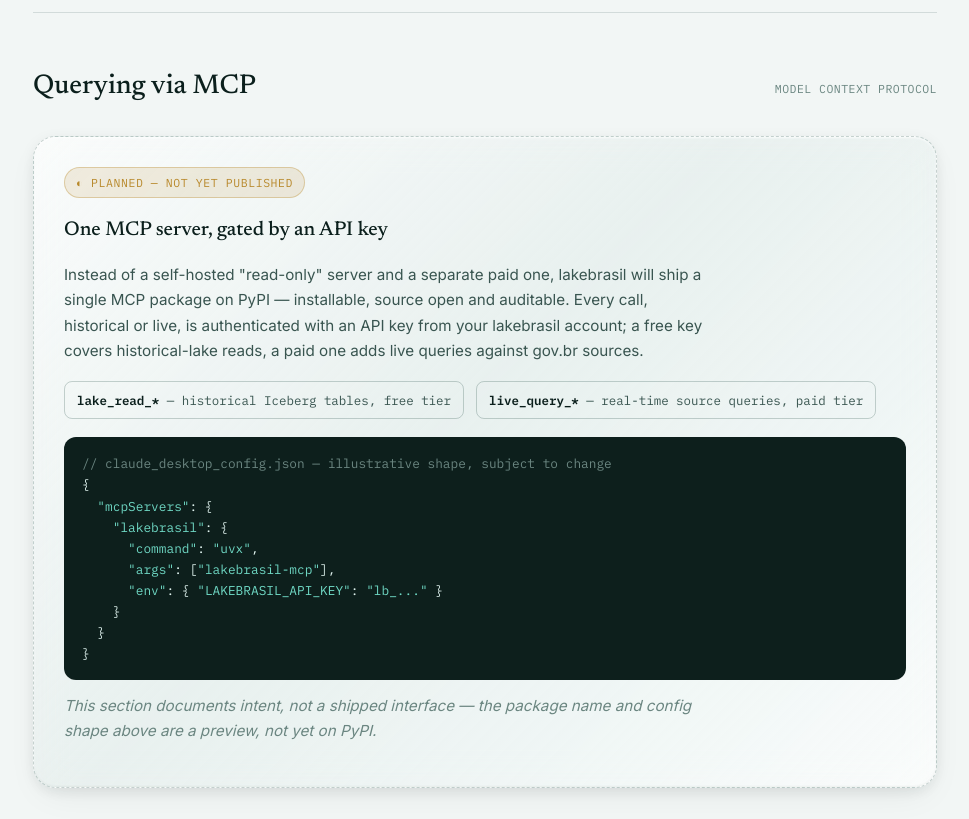
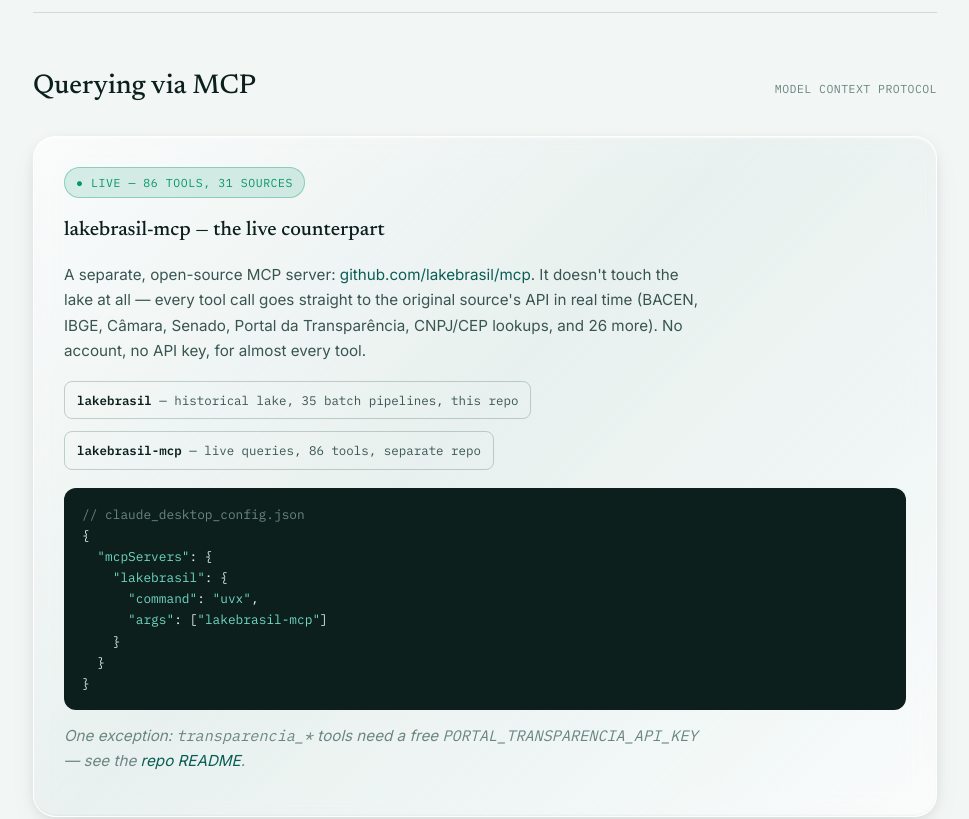
Before and after one commit to lakebrasil/data-br, a plain HTML site: page docs/index.html in a window 1280 px wide. Shown: the part 2600-3419 px from the top of the page, without its empty margins (155-1124 px from the left). Drawn offline with Linux system fonts and the light colour scheme.

Commit message:
docs: lakebrasil-mcp is live and public, not a roadmap item
github.com/lakebrasil/mcp shipped — 86 tools across 31 gov.br sources,
open source (MIT), no API key needed for almost all of it. It's a
separate live-query server, not a lake-reading layer: update the docs
page and both READMEs to stop describing it as planned/gated and point
at the real repo instead.

```diff
--- a/docs/index.html
+++ b/docs/index.html
@@ -290,7 +290,7 @@
   .backend-card pre .k { color: var(--code-accent); }
 
   /* ── MCP roadmap ────────────────────────────────────── */
-  .mcp-panel { padding: 30px 30px 28px; position: relative; border: 1.5px dashed var(--border-strong); background: var(--glass-bg); backdrop-filter: blur(18px) saturate(1.5); -webkit-backdrop-filter: blur(18px) saturate(1.5); border-radius: var(--radius-xl); box-shadow: var(--glass-shadow); }
+  .mcp-panel { padding: 30px 30px 28px; position: relative; border: 1.5px solid var(--glass-border-t); background: var(--glass-bg); backdrop-filter: blur(18px) saturate(1.5); -webkit-backdrop-filter: blur(18px) saturate(1.5); border-radius: var(--radius-xl); box-shadow: var(--glass-shadow); }
   .roadmap-badge {
     display: inline-flex; align-items: center; gap: 7px;
     font-family: 'IBM Plex Mono', monospace; font-size: 0.72rem; letter-spacing: 0.05em; text-transform: uppercase;
@@ -298,6 +298,11 @@
     background: color-mix(in srgb, var(--gold) 14%, transparent);
     border: 1px solid color-mix(in srgb, var(--gold) 35%, transparent);
     padding: 5px 11px; border-radius: 999px; margin-bottom: 16px;
+  }
+  .roadmap-badge.live-badge {
+    color: var(--emerald);
+    background: color-mix(in srgb, var(--emerald) 14%, transparent);
+    border-color: color-mix(in srgb, var(--emerald) 35%, transparent);
   }
   .mcp-panel h3 { font-size: 1.25rem; font-family: 'Newsreader', serif; margin-bottom: 8px; }
   .mcp-panel p { font-size: 0.95rem; max-width: 640px; }
@@ -460,26 +465,25 @@
     </div>
 
     <div class="mcp-panel">
-      <span class="roadmap-badge">◐ planned — not yet published</span>
-      <h3>One MCP server, gated by an API key</h3>
-      <p>Instead of a self-hosted "read-only" server and a separate paid one, lakebrasil will ship a single MCP package on PyPI — installable, source open and auditable. Every call, historical or live, is authenticated with an API key from your lakebrasil account; a free key covers historical-lake reads, a paid one adds live queries against gov.br sources.</p>
+      <span class="roadmap-badge live-badge">● live — 86 tools, 31 sources</span>
+      <h3>lakebrasil-mcp — the live counterpart</h3>
+      <p>A separate, open-source MCP server: <a href="https://github.com/lakebrasil/mcp">github.com/lakebrasil/mcp</a>. It doesn't touch the lake at all — every tool call goes straight to the original source's API in real time (BACEN, IBGE, Câmara, Senado, Portal da Transparência, CNPJ/CEP lookups, and 26 more). No account, no API key, for almost every tool.</p>
 
       <div class="scope-row">
-        <span class="scope-chip"><b>lake_read_*</b> — historical Iceberg tables, free tier</span>
-        <span class="scope-chip"><b>live_query_*</b> — real-time source queries, paid tier</span>
+        <span class="scope-chip"><b>lakebrasil</b> — historical lake, 35 batch pipelines, this repo</span>
+        <span class="scope-chip"><b>lakebrasil-mcp</b> — live queries, 86 tools, separate repo</span>
       </div>
 
-      <pre><span class="comment">// claude_desktop_config.json — illustrative shape, subject to change</span>
+      <pre><span class="comment">// claude_desktop_config.json</span>
 {
   <span class="k">"mcpServers"</span>: {
     <span class="k">"lakebrasil"</span>: {
       <span class="k">"command"</span>: <span class="k">"uvx"</span>,
-      <span class="k">"args"</span>: [<span class="k">"lakebrasil-mcp"</span>],
-      <span class="k">"env"</span>: { <span class="k">"LAKEBRASIL_API_KEY"</span>: <span class="k">"lb_..."</span> }
+      <span class="k">"args"</span>: [<span class="k">"lakebrasil-mcp"</span>]
     }
   }
 }</pre>
-      <p class="preview-note">This section documents intent, not a shipped interface — the package name and config shape above are a preview, not yet on PyPI.</p>
+      <p class="preview-note">One exception: <code>transparencia_*</code> tools need a free <code>PORTAL_TRANSPARENCIA_API_KEY</code> — see the <a href="https://github.com/lakebrasil/mcp#install">repo README</a>.</p>
     </div>
   </section>
 
```
Also changed, not shown: 2 other files.
